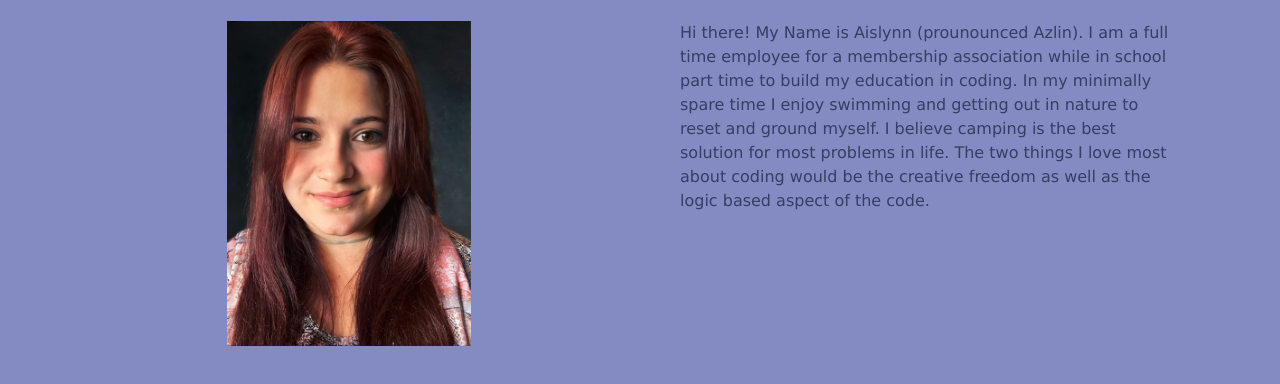
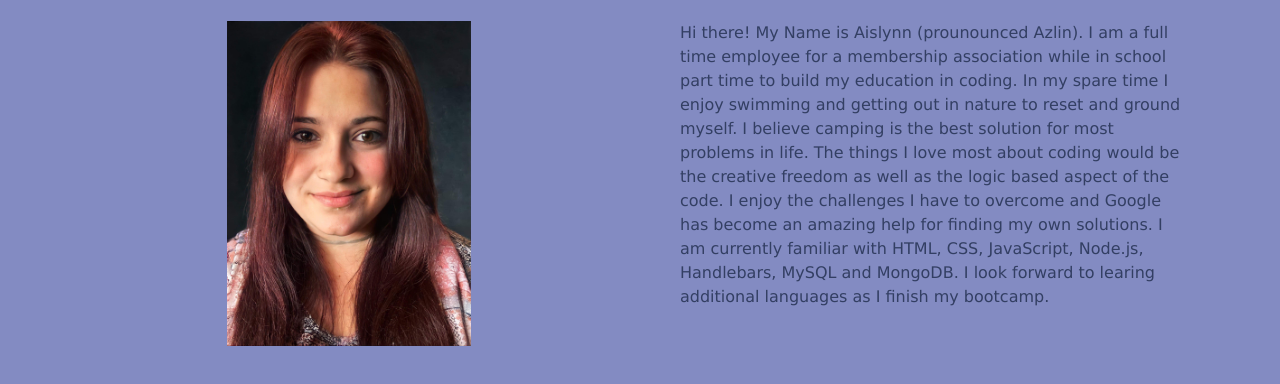
Before and after one commit to Aislynnrose/MyPortfolio, a plain HTML site: page index.html in a window 1280 px wide. Shown: the part 215-599 px from the top of the page. Drawn offline with nearby package versions, Linux system fonts and the light colour scheme.

Commit message:
updated bio

```diff
--- a/index.html
+++ b/index.html
@@ -56,11 +56,14 @@
             <div class="col">
               <div class="p-3">Hi there! My Name is Aislynn (prounounced Azlin). I am a
               full time employee for a membership association while in school part
-              time to build my education in coding. In my minimally spare time I enjoy
+              time to build my education in coding. In my spare time I enjoy
               swimming and getting out in nature to reset and ground myself. I believe
-              camping is the best solution for most problems in life. The two
+              camping is the best solution for most problems in life. The
               things I love most about coding would be the creative freedom as well as
-              the logic based aspect of the code.
+              the logic based aspect of the code. I enjoy the challenges I have to overcome
+              and Google has become an amazing help for finding my own solutions. I am currently
+              familiar with HTML, CSS, JavaScript, Node.js, Handlebars, MySQL and MongoDB. I look
+              forward to learing additional languages as I finish my bootcamp.
               </div>
             </div>
         </div>
```
